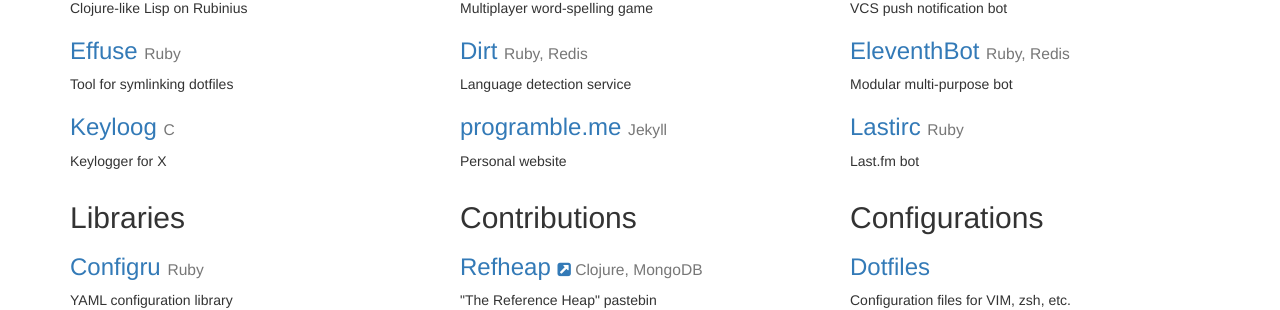
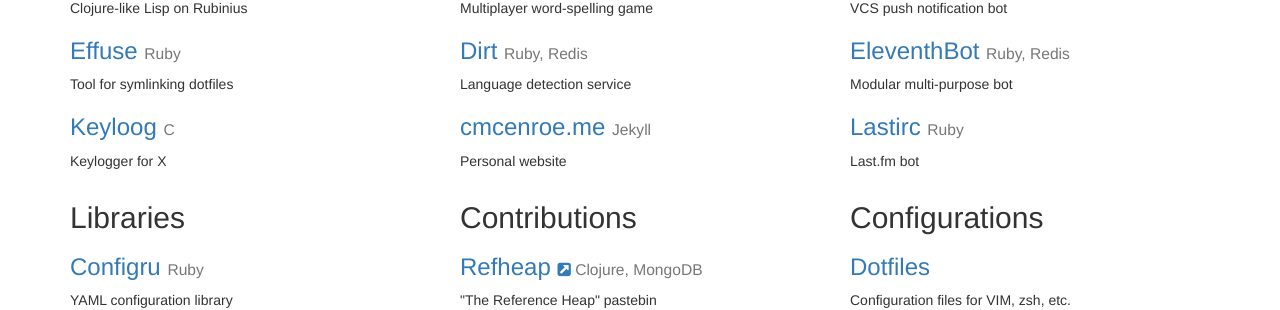
Before and after one commit to causal-agent/programble.github.io, a Jekyll site: the page built from projects.html, in a window 1280 px wide. Shown: the part 302-612 px from the top of the page. Built offline with Jekyll 4.4.1, drawn with Linux system fonts in a browser that asks for light colours; nearby versions of some CDN libraries.

Commit message:
Migrate to cmcenroe.me

```diff
--- a/CNAME
+++ b/CNAME
@@ -1 +1 @@
-programble.me
+cmcenroe.me
--- a/projects.html
+++ b/projects.html
@@ -50,7 +50,7 @@
     <p>Language detection service</p>
 
     <h3>
-      <a href="https://github.com/programble/programble.github.io">programble.me</a>
+      <a href="https://github.com/programble/programble.github.io">cmcenroe.me</a>
       <small>Jekyll</small>
     </h3>
     <p>Personal website</p>
--- a/resume.html
+++ b/resume.html
@@ -24,10 +24,10 @@
   </p>
   <p>
     <span class="visible-print">
-      Website: programble.me
+      Website: cmcenroe.me
     </span>
     <span class="hidden-print">
-      <a href="http://programble.me">programble.me</a>
+      <a href="http://cmcenroe.me">cmcenroe.me</a>
     </span>
   </p>
 </div>
```
